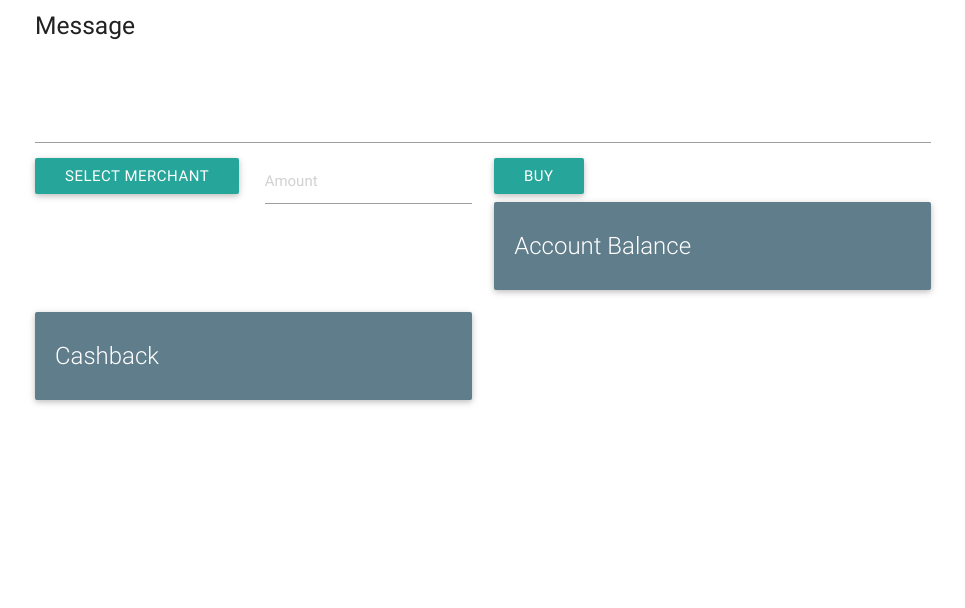
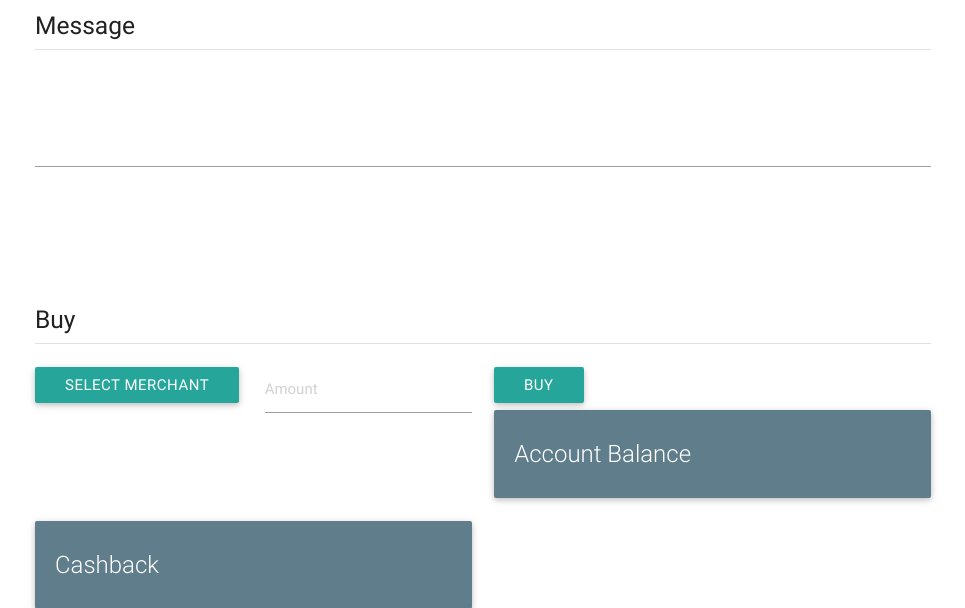
Before and after one commit to ravikrn-projects/prototype, a Django app: page /cardbytes/customer/1 in a window 1280 px wide. Shown: the top 608 px of the page, without its empty margins (157-1122 px from the left). Run offline with Django 3.2, Linux system fonts and the light colour scheme; data that the repository does not hold is empty.

Commit message:
UI changes

```diff
--- a/cardbytes/prototype/templates/customer.html
+++ b/cardbytes/prototype/templates/customer.html
@@ -17,9 +17,23 @@
         <div class="row">
             <div class="col s12">
                 <h5>Message</h5>
+                <div class="divider"></div>
+                <br/>
             </div>
             <div class="col s12">
                 <textarea id="textarea1" class="materialize-textarea" name=message readonly></textarea>
+            </div>
+            <div class="col s12">
+                <br/>
+                <br/>
+                <br/>
+                <br/>
+                <br/>
+            </div>
+            <div class="col s12">
+                <h5>Buy</h5>
+                <div class="divider"></div>
+                <br/>
             </div>
             <div class="col s3">
                 <a id="merchants" class='dropdown-button btn' href='#' data-activates='dropdown1' > Select Merchant </a>
```
Also changed, not shown: cardbytes/prototype/templates/index.html (+16 -14 lines).
